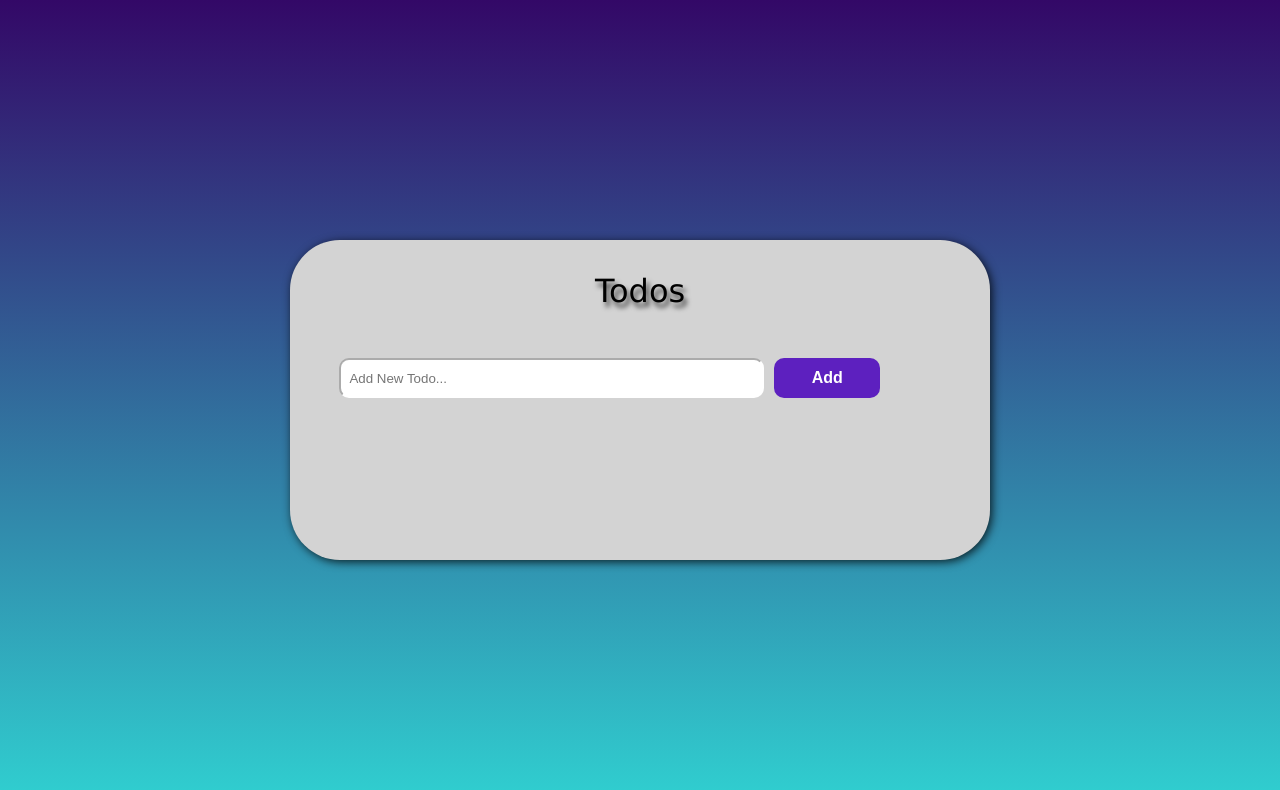
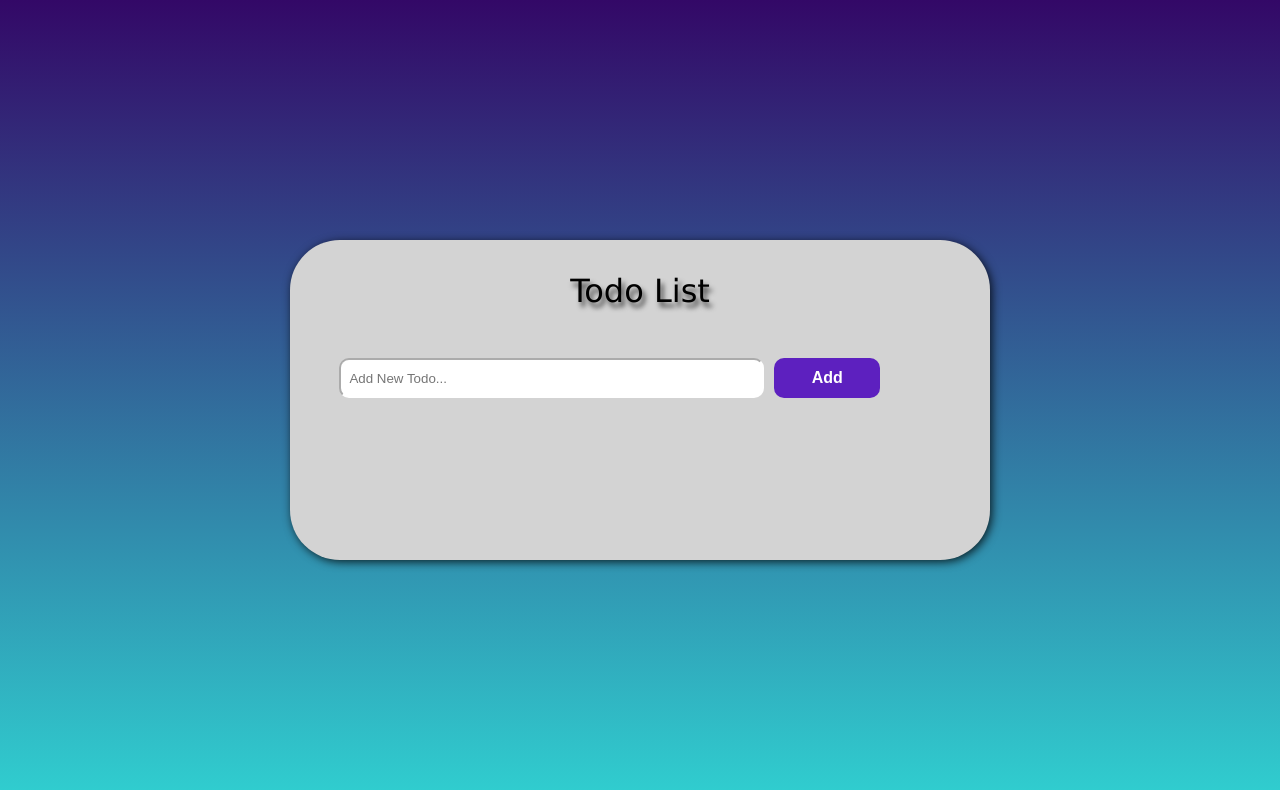
Before and after one commit to gulsen06/JS-TodoProject, a plain HTML site: page index.html in a window 1280 px wide. Drawn offline with Linux system fonts and the light colour scheme.

Commit message:
degisiklik yapildi

```diff
--- a/index.html
+++ b/index.html
@@ -17,7 +17,7 @@
 
   <body>
     <main class="container">
-      <header>Todos</header>
+      <header>Todo List</header>
       <section class="todo-add">
         <form class="todo-add">
           <input
```
